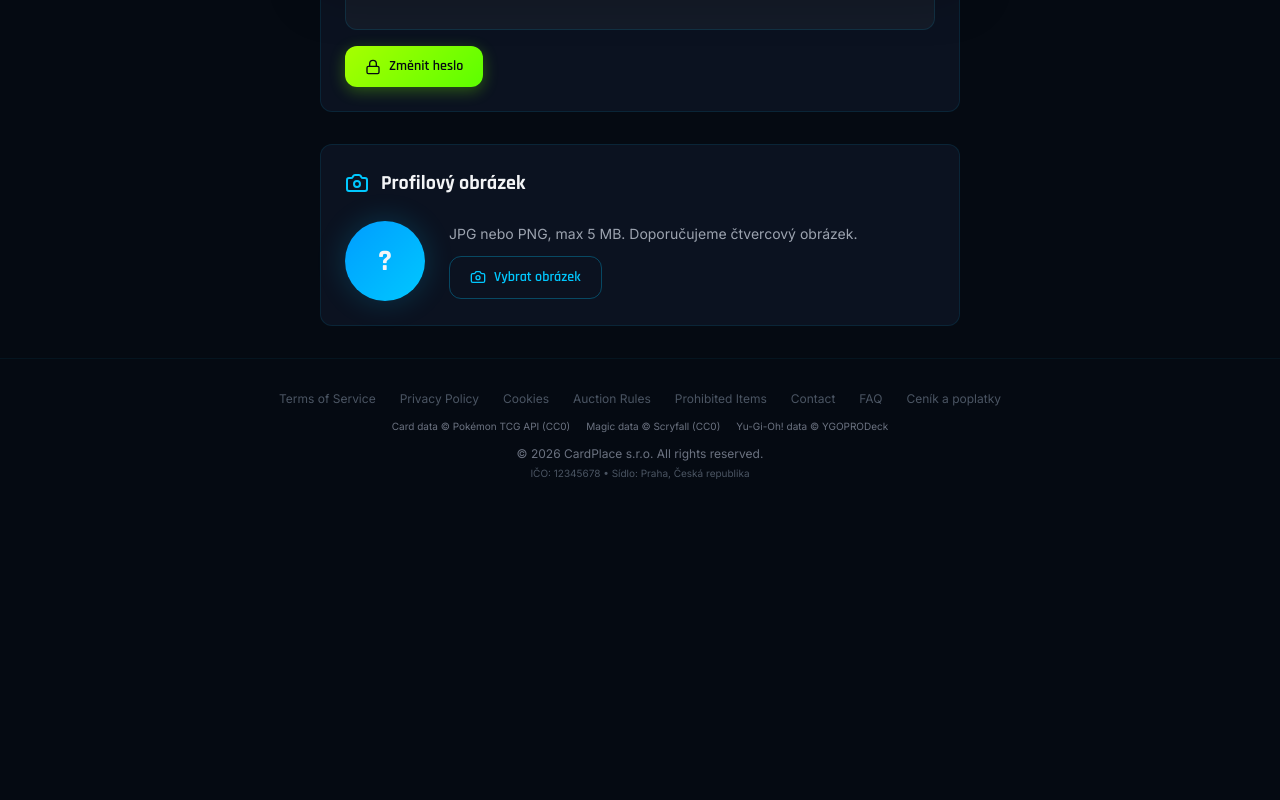
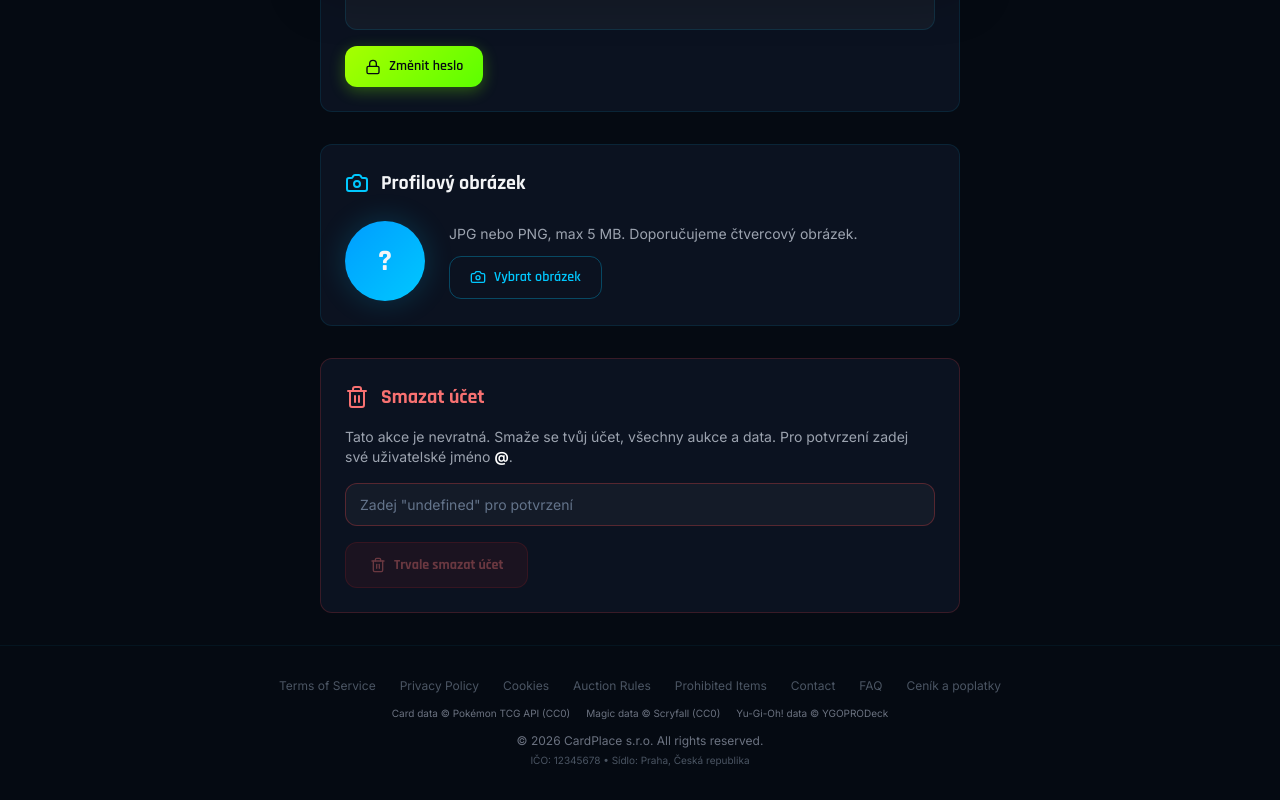
Before and after one commit to moneytalkczech-maker/cardplace.eu, a Next.js app in the folder nextjs/: page /settings in a window 1280 px wide. Shown: the part 803-1603 px from the top of the page. Before the commit the page ends 1316 px from the top, so only its background shows below. Built offline with nearby package versions, Linux system fonts and the light colour scheme; no server answers.

Commit message:
feat: add delete account section to settings page
Wire existing /profile/delete-account endpoint to a confirmation form in
settings — requires typing the username to confirm, shows destructive styling.

https://claude.ai/code/session_01E7Mn58DjGNC864mZnHQ5gd

```diff
--- a/nextjs/app/settings/page.tsx
+++ b/nextjs/app/settings/page.tsx
@@ -1,6 +1,7 @@
 "use client";
 import { useState, useRef, useEffect } from "react";
-import { Save, Camera, Lock, User, Mail, Loader2 } from "lucide-react";
+import { Save, Camera, Lock, User, Mail, Loader2, Trash2 } from "lucide-react";
+import { useRouter } from "next/navigation";
 import api from "@/lib/api";
 import { useAuthStore } from "@/store/authStore";
 import { toast } from "@/components/ui/Toast";
@@ -8,7 +9,8 @@ import { toast } from "@/components/ui/Toast";
 type Msg = { type: "success" | "error"; text: string } | null;
 
 export default function SettingsPage() {
-  const { user, loadUser } = useAuthStore();
+  const { user, loadUser, logout } = useAuthStore();
+  const router = useRouter();
   const fileInputRef = useRef<HTMLInputElement>(null);
 
   const [username, setUsername] = useState("");
@@ -24,6 +26,8 @@ export default function SettingsPage() {
   const [savingProfile, setSavingProfile] = useState(false);
   const [savingPassword, setSavingPassword] = useState(false);
   const [uploadingAvatar, setUploadingAvatar] = useState(false);
+  const [deletingAccount, setDeletingAccount] = useState(false);
+  const [deleteConfirm, setDeleteConfirm] = useState("");
 
   useEffect(() => {
     if (user) {
@@ -80,6 +84,20 @@ export default function SettingsPage() {
     }
     setUploadingAvatar(false);
     if (fileInputRef.current) fileInputRef.current.value = "";
+  };
+
+  const handleDeleteAccount = async (e: React.FormEvent) => {
+    e.preventDefault();
+    if (deleteConfirm !== user?.username) return;
+    setDeletingAccount(true);
+    try {
+      await api.post("/profile/delete-account");
+      logout();
+      router.push("/");
+    } catch (err: any) {
+      toast.error(err.response?.data?.error || "Nepodařilo se smazat účet.");
+      setDeletingAccount(false);
+    }
   };
 
   return (
@@ -170,6 +188,35 @@ export default function SettingsPage() {
         </div>
         <input ref={fileInputRef} type="file" accept="image/png,image/jpeg,image/jpg" className="hidden" onChange={handleAvatarUpload} />
       </div>
+
+      {/* Delete Account */}
+      <div className="rounded-xl border border-[rgba(239,68,68,0.2)] bg-[#0B1220] p-6">
+        <div className="flex items-center gap-3 mb-4">
+          <Trash2 className="h-6 w-6 text-red-400" />
+          <h2 className="text-xl font-bold font-heading text-red-400">Smazat účet</h2>
+        </div>
+        <p className="text-sm text-gray-400 mb-4">
+          Tato akce je nevratná. Smaže se tvůj účet, všechny aukce a data. Pro potvrzení zadej své uživatelské jméno{" "}
+          <span className="font-bold text-white">@{user?.username}</span>.
+        </p>
+        <form onSubmit={handleDeleteAccount} className="space-y-4">
+          <input
+            type="text"
+            className="input border-[rgba(239,68,68,0.3)] focus:border-red-400"
+            placeholder={`Zadej "${user?.username}" pro potvrzení`}
+            value={deleteConfirm}
+            onChange={(e) => setDeleteConfirm(e.target.value)}
+          />
+          <button
+            type="submit"
+            disabled={deletingAccount || deleteConfirm !== user?.username}
+            className="flex items-center gap-2 px-6 py-3 rounded-xl bg-red-600/20 border border-red-600/40 text-red-400 font-heading font-bold text-sm hover:bg-red-600/30 disabled:opacity-40 disabled:cursor-not-allowed transition-all"
+          >
+            {deletingAccount ? <Loader2 className="h-4 w-4 animate-spin" /> : <Trash2 className="h-4 w-4" />}
+            Trvale smazat účet
+          </button>
+        </form>
+      </div>
     </div>
   );
 }
```
